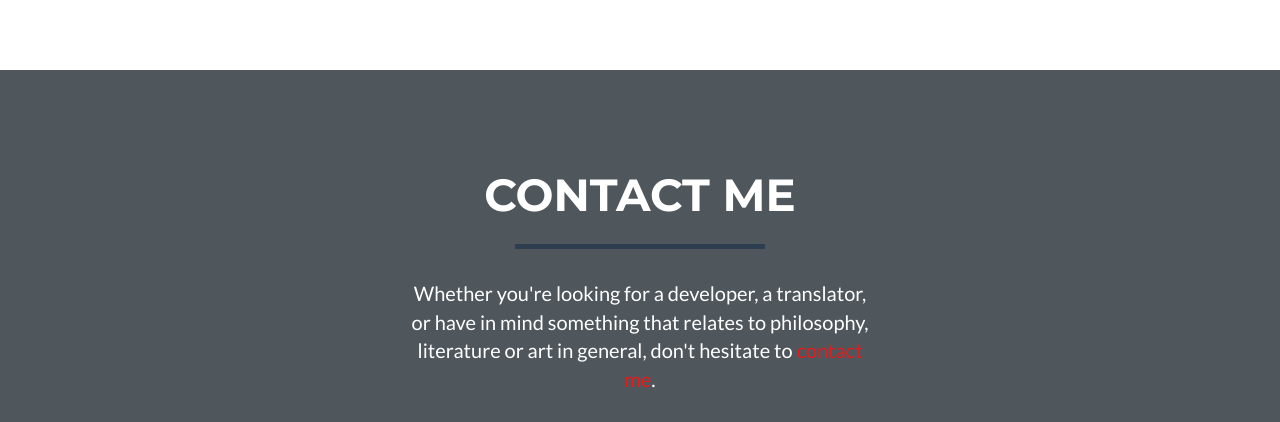
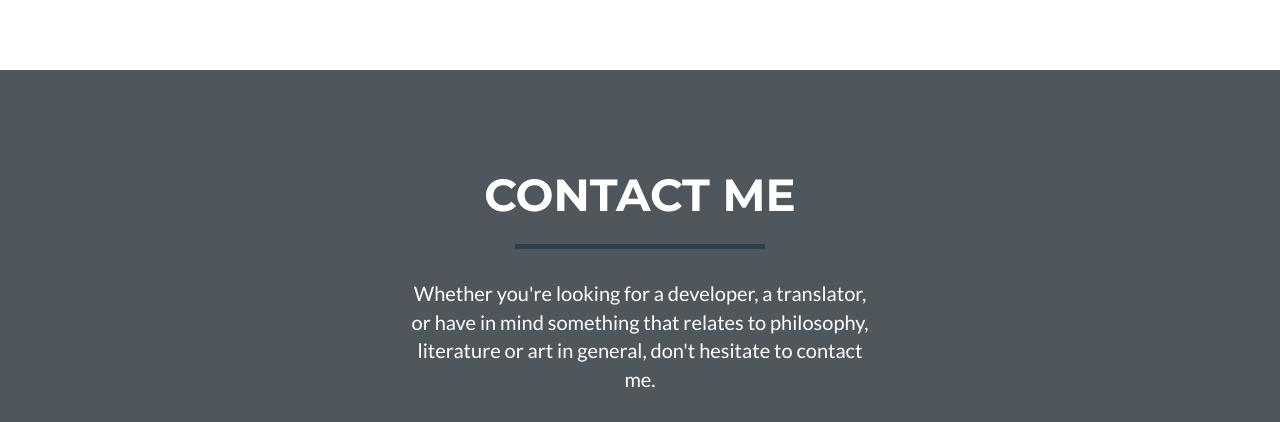
Before and after one commit to joseterrera/bootstrapSite, a plain HTML site: page index.html in a window 1280 px wide. Shown: the part 1265-1687 px from the top of the page. Drawn offline with nearby package versions, Linux system fonts and the light colour scheme.

Commit message:
took out the contact link, redundant

```diff
--- a/css/styles.css
+++ b/css/styles.css
@@ -402,6 +402,11 @@ a .fa-instagram:hover{
     margin: 0 30% 10.5px;
 }
 
+/*.contactparagraph a:hover {
+    text-decoration: none;
+    font-weight: 400;
+}*/
+
 .location, .around {
     text-align: center;
     left: 35%;
--- a/index.html
+++ b/index.html
@@ -134,7 +134,7 @@
                     <hr class="star-primary">
                 </div>
                 <div class="contactparagraph">
-                    <p>Whether you're looking for a developer, a translator, or have in mind something that relates to philosophy, literature or art in general, don't hesitate to <a>contact me</a>.</p>
+                    <p>Whether you're looking for a developer, a translator, or have in mind something that relates to philosophy, literature or art in general, don't hesitate to contact me.</p>
                 </div>
             </div>
             <div class="row">
```
